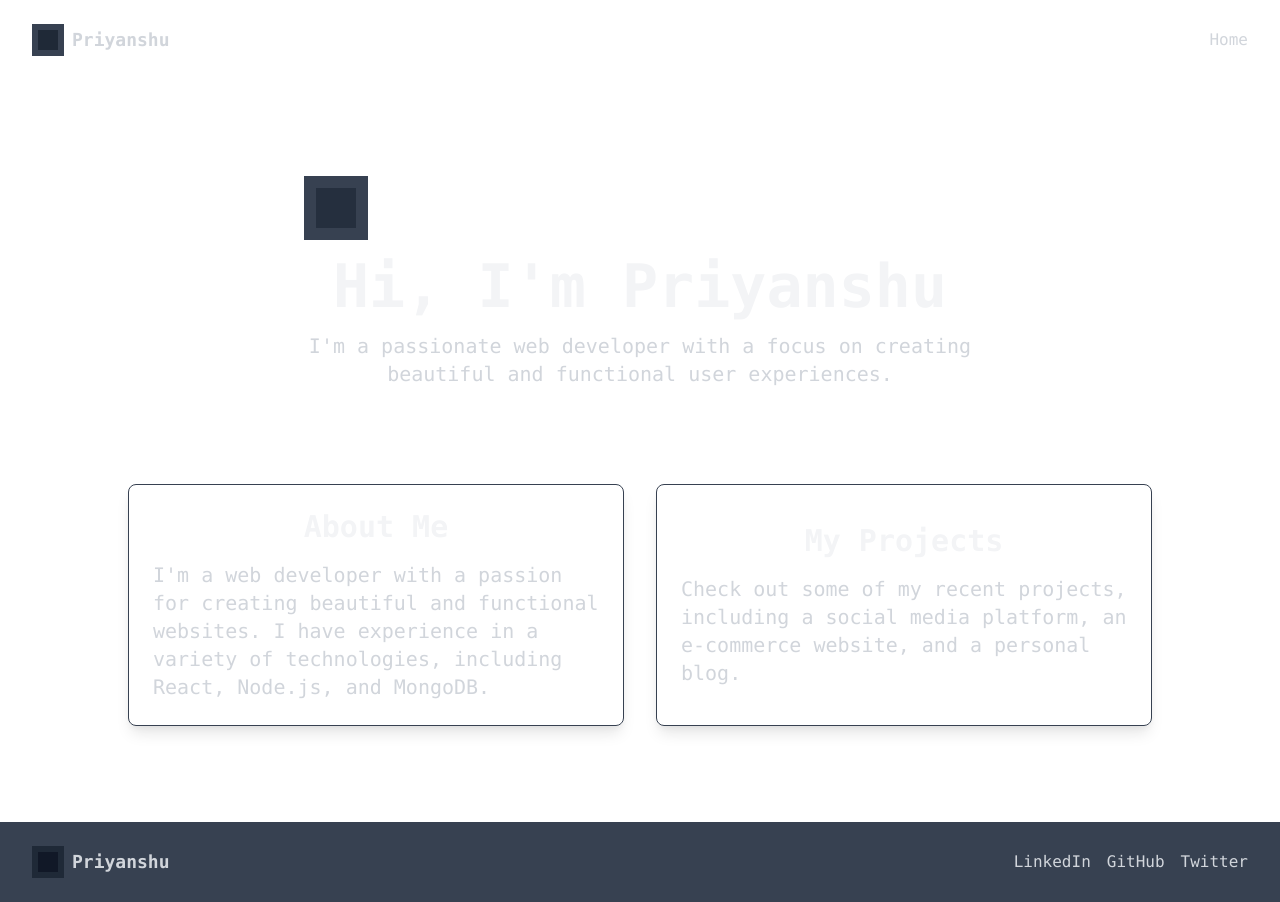
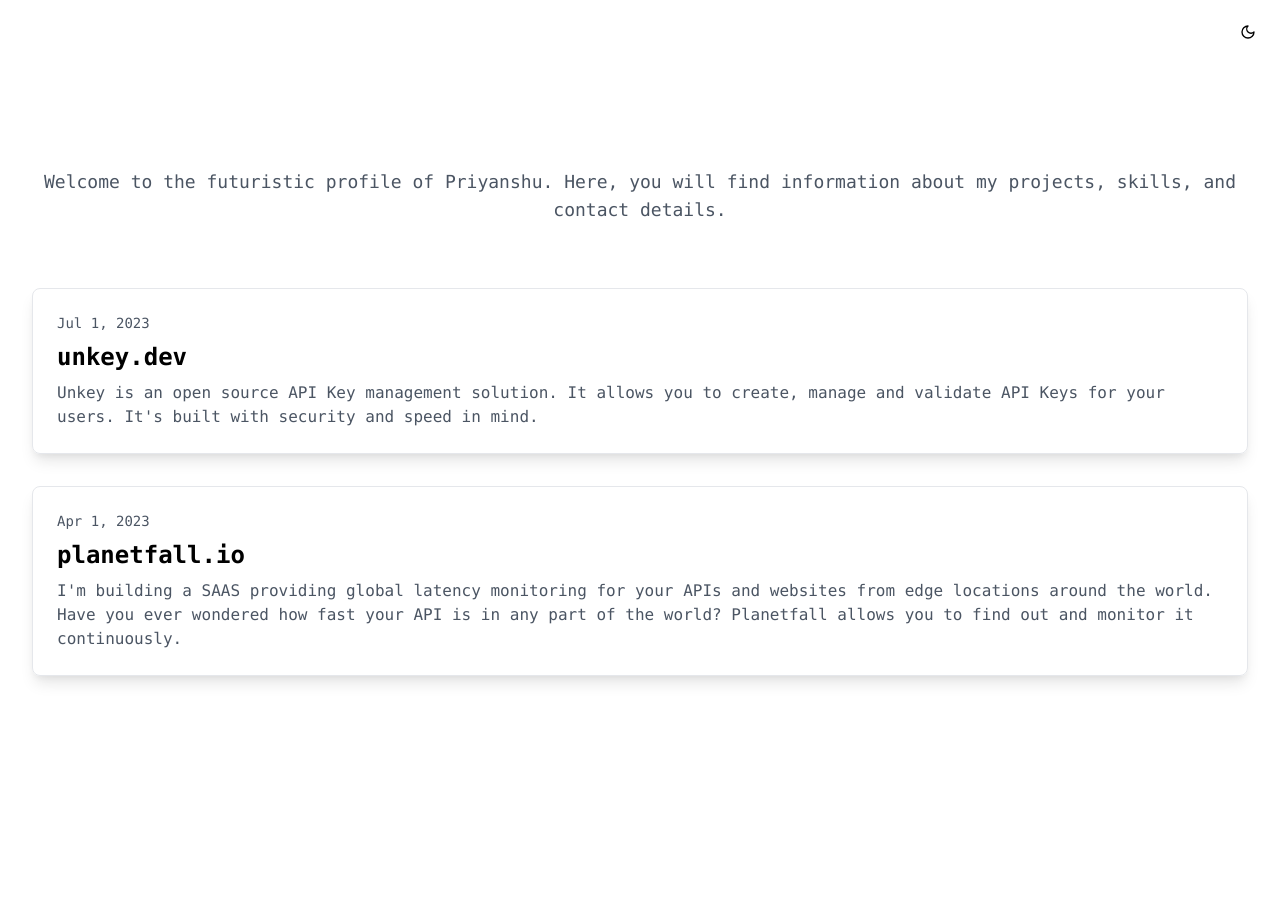
Before and after one commit to Priyansxu/Website, a Next.js app: page / in a window 1280 px wide. After the commit the page ends 800 px from the top, so only its background shows below. Built offline with nearby package versions, Linux system fonts and the light colour scheme.

Commit message:
Update index.js

```diff
--- a/pages/index.js
+++ b/pages/index.js
@@ -1,69 +1,151 @@
-import Link from "next/link";
+"use client"
 
-function Page() {
+import { useState } from "react"
+
+export default function Page() {
+  const [isDarkMode, setIsDarkMode] = useState(false)
   return (
-    <div className="flex flex-col min-h-screen bg-gradient-to-b from-[#0b0b0b] to-[#1f1f1f] text-gray-300">
-      <header className="py-6 px-4 md:px-8 flex items-center justify-between">
-        <div className="flex items-center gap-2">
-          <div className="bg-gray-700 w-8 h-8 flex items-center justify-center">
-            <div className="bg-gray-800 w-5 h-5" />
-          </div>
-          <span className="font-mono text-gray-300 text-lg font-bold">Priyanshu</span>
+    <div
+      className={`min-h-screen font-mono ${
+        isDarkMode
+          ? "bg-[#131315] text-white"
+          : "bg-gradient-to-br from-[#f5f5f5] via-[#e5e5e5] to-[#d5d5d5] text-black"
+      }`}
+    >
+      <header
+        className={`fixed top-0 left-0 right-0 z-50 flex items-center justify-between p-4 ${
+          isDarkMode ? "bg-[#1C1C1E] backdrop-blur-md" : "bg-[#f5f5f5] bg-opacity-50 backdrop-blur-md"
+        }`}
+      >
+        <div
+          className={`text-xl font-bold bg-gradient-to-r ${
+            isDarkMode ? "from-[#f5f5f5] to-[#d5d5d5]" : "from-[#f5f5f5] to-[#d5d5d5]"
+          } bg-clip-text text-transparent`}
+        >
+          Priyanshu
         </div>
-        <nav className="hidden md:flex items-center gap-4">
-          <Link href="#" className="font-mono text-gray-300 hover:text-gray-100 transition-colors" prefetch={false}>
-            Home
-          </Link>
-        </nav>
+        <button className="p-2 rounded-full focus:outline-none" onClick={() => setIsDarkMode(!isDarkMode)}>
+          {isDarkMode ? <SunIcon className="h-4 w-4" /> : <MoonIcon className="h-4 w-4" />}
+        </button>
       </header>
-      <main className="flex-1 flex flex-col items-center justify-center px-4 md:px-8 py-12 md:py-24">
-        <div className="max-w-2xl text-center space-y-4">
-          <div className="bg-gray-700 w-16 h-16 flex items-center justify-center">
-            <div className="bg-gray-800 w-10 h-10 animate-pulse" />
-          </div>
-          <h1 className="font-mono text-4xl md:text-6xl font-bold text-gray-100">Hi, I'm Priyanshu</h1>
-          <p className="font-mono text-gray-300 text-lg md:text-xl">
-            I'm a passionate web developer with a focus on creating beautiful and functional user experiences.
+      <main className="pt-20">
+        <section className="p-8 text-center">
+          <h1
+            className={`text-4xl font-bold bg-gradient-to-r ${
+              isDarkMode ? "from-[#f5f5f5] to-[#d5d5d5]" : "from-[#f5f5f5] to-[#d5d5d5]"
+            } bg-clip-text text-transparent`}
+          >
+            Priyanshu
+          </h1>
+          <p className={`mt-4 text-lg font-mono ${isDarkMode ? "text-gray-400" : "text-gray-600"}`}>
+            Welcome to the futuristic profile of Priyanshu. Here, you will find information about my projects, skills,
+            and contact details.
           </p>
-        </div>
-        <div className="mt-12 md:mt-24 w-full max-w-5xl grid grid-cols-1 md:grid-cols-2 gap-8">
-          <div className="bg-gradient-to-b from-[#222222] to-[#1b1b1b] rounded-lg p-6 flex flex-col items-center justify-center shadow-lg shadow-gray-900/50 hover:shadow-gray-900/70 transition-shadow border border-gray-700">
-            <h2 className="font-mono text-2xl md:text-3xl font-bold text-gray-100">About Me</h2>
-            <p className="font-mono text-gray-300 text-lg md:text-xl mt-4">
-              I'm a web developer with a passion for creating beautiful and functional websites. I have experience in a
-              variety of technologies, including React, Node.js, and MongoDB.
+        </section>
+        <section className="p-8">
+          <div
+            className={`mb-8 p-6 bg-gradient-to-br ${
+              isDarkMode ? "from-[#1C1C1E] via-[#111111] to-[#111111]" : "from-[#f5f5f5] via-[#e5e5e5] to-[#d5d5d5]"
+            } rounded-lg border ${
+              isDarkMode ? "border-[#545358]" : "border-[#ccc]"
+            } shadow-lg transform transition-all duration-500 hover:scale-105 hover:shadow-2xl`}
+          >
+            <div className="flex justify-between items-center mb-2">
+              <div className={`text-sm ${isDarkMode ? "text-gray-400" : "text-gray-600"}`}>Jul 1, 2023</div>
+            </div>
+            <h2 className={`text-2xl font-bold ${isDarkMode ? "text-white" : "text-black"}`}>unkey.dev</h2>
+            <p className={`mt-2 font-mono ${isDarkMode ? "text-gray-400" : "text-gray-600"}`}>
+              Unkey is an open source API Key management solution. It allows you to create, manage and validate API Keys
+              for your users. It's built with security and speed in mind.
             </p>
           </div>
-          <div className="bg-gradient-to-b from-[#222222] to-[#1b1b1b] rounded-lg p-6 flex flex-col items-center justify-center shadow-lg shadow-gray-900/50 hover:shadow-gray-900/70 transition-shadow border border-gray-700">
-            <h2 className="font-mono text-2xl md:text-3xl font-bold text-gray-100">My Projects</h2>
-            <p className="font-mono text-gray-300 text-lg md:text-xl mt-4">
-              Check out some of my recent projects, including a social media platform, an e-commerce website, and a
-              personal blog.
+          <div
+            className={`p-6 bg-gradient-to-br ${
+              isDarkMode ? "from-[#1C1C1E] via-[#111111] to-[#111111]" : "from-[#f5f5f5] via-[#e5e5e5] to-[#d5d5d5]"
+            } rounded-lg border ${
+              isDarkMode ? "border-[#545358]" : "border-[#ccc]"
+            } shadow-lg transform transition-all duration-500 hover:scale-105 hover:shadow-2xl`}
+          >
+            <div className="flex justify-between items-center mb-2">
+              <div className={`text-sm ${isDarkMode ? "text-gray-400" : "text-gray-600"}`}>Apr 1, 2023</div>
+            </div>
+            <h2 className={`text-2xl font-bold ${isDarkMode ? "text-white" : "text-black"}`}>planetfall.io</h2>
+            <p className={`mt-2 font-mono ${isDarkMode ? "text-gray-400" : "text-gray-600"}`}>
+              I'm building a SAAS providing global latency monitoring for your APIs and websites from edge locations
+              around the world. Have you ever wondered how fast your API is in any part of the world? Planetfall allows
+              you to find out and monitor it continuously.
             </p>
           </div>
-        </div>
+        </section>
       </main>
-      <footer className="bg-gray-700 py-6 px-4 md:px-8 flex items-center justify-between">
-        <div className="flex items-center gap-2">
-          <div className="bg-gray-800 w-8 h-8 flex items-center justify-center">
-            <div className="bg-gray-900 w-5 h-5" />
-          </div>
-          <span className="font-mono text-gray-300 text-lg font-bold">Priyanshu</span>
-        </div>
-        <div className="hidden md:flex items-center gap-4">
-          <Link href="#" className="font-mono text-gray-300 hover:text-gray-100 transition-colors" prefetch={false}>
-            LinkedIn
-          </Link>
-          <Link href="#" className="font-mono text-gray-300 hover:text-gray-100 transition-colors" prefetch={false}>
-            GitHub
-          </Link>
-          <Link href="#" className="font-mono text-gray-300 hover:text-gray-100 transition-colors" prefetch={false}>
-            Twitter
-          </Link>
-        </div>
-      </footer>
     </div>
-  );
+  )
 }
 
-export default Page;
+function MoonIcon(props) {
+  return (
+    <svg
+      {...props}
+      xmlns="http://www.w3.org/2000/svg"
+      width="24"
+      height="24"
+      viewBox="0 0 24 24"
+      fill="none"
+      stroke="currentColor"
+      strokeWidth="2"
+      strokeLinecap="round"
+      strokeLinejoin="round"
+    >
+      <path d="M12 3a6 6 0 0 0 9 9 9 9 0 1 1-9-9Z" />
+    </svg>
+  )
+}
+
+
+function SunIcon(props) {
+  return (
+    <svg
+      {...props}
+      xmlns="http://www.w3.org/2000/svg"
+      width="24"
+      height="24"
+      viewBox="0 0 24 24"
+      fill="none"
+      stroke="currentColor"
+      strokeWidth="2"
+      strokeLinecap="round"
+      strokeLinejoin="round"
+    >
+      <circle cx="12" cy="12" r="4" />
+      <path d="M12 2v2" />
+      <path d="M12 20v2" />
+      <path d="m4.93 4.93 1.41 1.41" />
+      <path d="m17.66 17.66 1.41 1.41" />
+      <path d="M2 12h2" />
+      <path d="M20 12h2" />
+      <path d="m6.34 17.66-1.41 1.41" />
+      <path d="m19.07 4.93-1.41 1.41" />
+    </svg>
+  )
+}
+
+
+function XIcon(props) {
+  return (
+    <svg
+      {...props}
+      xmlns="http://www.w3.org/2000/svg"
+      width="24"
+      height="24"
+      viewBox="0 0 24 24"
+      fill="none"
+      stroke="currentColor"
+      strokeWidth="2"
+      strokeLinecap="round"
+      strokeLinejoin="round"
+    >
+      <path d="M18 6 6 18" />
+      <path d="m6 6 12 12" />
+    </svg>
+  )
+}
```
